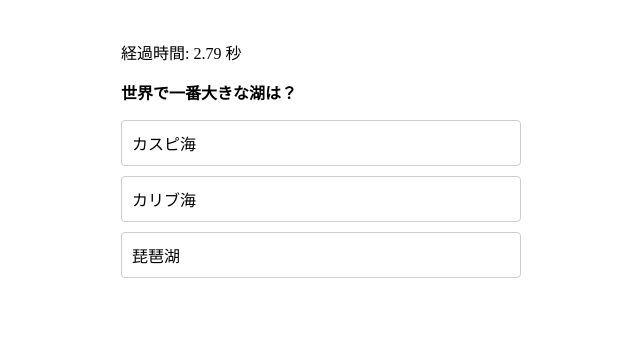
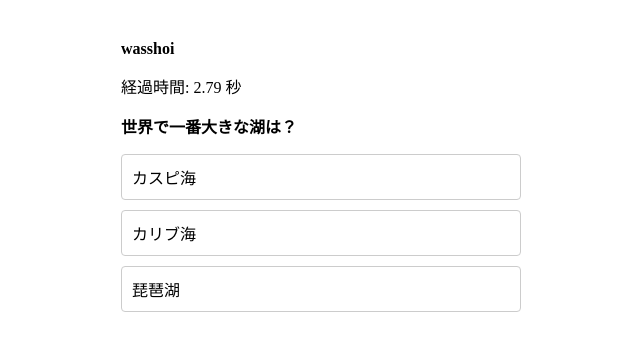
Before and after one commit to marimonon/vite-quiz, a React (Vite) app: page / in a window 1280 px wide. Both pictures are taken after a click on the button "Start". Shown: the top 350 px of the page, without its empty margins (319-959 px from the left). Built offline with nearby package versions, Linux system fonts and the light colour scheme.

Commit message:
Battle コンポーネントの追加

```diff
--- a/src/App.jsx
+++ b/src/App.jsx
@@ -1,4 +1,5 @@
 import { useState } from "react";
+import Battle from "./components/Battle";
 import Btn from "./components/Btn";
 import Choices from "./components/Choices";
 import Comment from "./components/Comment";
@@ -79,6 +80,7 @@ function App() {
         </>
       ) : (
         <>
+          <Battle>wasshoi</Battle>
           <Time
             getElapsedTime={getElapsedTime}
             running={mode === "answering"}
--- /dev/null
+++ b/src/components/Battle.jsx
@@ -0,0 +1,16 @@
+import { css } from "@emotion/react";
+
+function Battle({ children }) {
+  return (
+    <p
+      css={css`
+        margin-bottom: 16px;
+        font-weight: bold;
+      `}
+    >
+      {children}
+    </p>
+  );
+}
+
+export default Battle;
```
